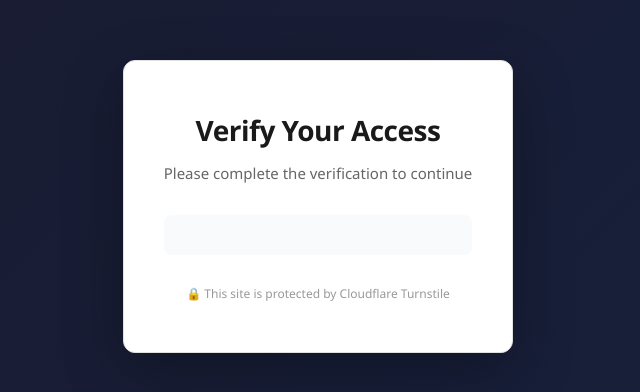
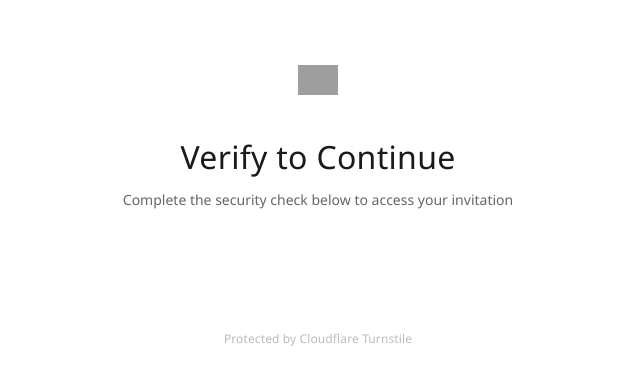
Before and after one commit to Masterdev99/Vetto, a React (Create React App) app: page / in a window 1280 px wide. Shown: the part 194-586 px from the top of the page, without its empty margins (322-962 px from the left). Built offline with nearby package versions, Linux system fonts and the light colour scheme; grey boxes are pictures that could not be loaded.

Commit message:
redo wall

```diff
--- a/src/App.css
+++ b/src/App.css
@@ -355,87 +355,91 @@ h1 {
 /* Turnstile Gate - Full Page Blocker */
 .turnstile-gate-container {
   position: fixed;
-  top: 0;
-  left: 0;
-  width: 100%;
-  height: 100%;
+  inset: 0;
   display: flex;
   align-items: center;
   justify-content: center;
   z-index: 9999;
+  background: #ffffff;
+  padding: 24px;
 }
 
 .turnstile-gate-overlay {
-  position: absolute;
-  top: 0;
-  left: 0;
-  width: 100%;
-  height: 100%;
-  background: linear-gradient(135deg, #1a1a2e 0%, #16213e 100%);
-  backdrop-filter: blur(10px);
+  display: none;
 }
 
 .turnstile-gate-content {
-  position: relative;
-  z-index: 10000;
   display: flex;
   align-items: center;
   justify-content: center;
   width: 100%;
-  height: 100%;
-  padding: 20px;
 }
 
 .turnstile-gate-box {
-  background: white;
-  border-radius: 12px;
-  padding: 50px 40px;
-  box-shadow: 0 20px 60px rgba(0, 0, 0, 0.3);
-  max-width: 420px;
+  max-width: 400px;
+  width: 100%;
   text-align: center;
-  border: 1px solid #e0e0e0;
+}
+
+.turnstile-gate-logo {
+  display: flex;
+  justify-content: center;
+  margin-bottom: 40px;
+}
+
+.turnstile-gate-logo img {
+  height: 30px;
+  object-fit: contain;
+}
+
+.turnstile-gate-divider-top {
+  display: none;
+}
+
+.turnstile-gate-eyebrow {
+  display: none;
 }
 
 .turnstile-gate-title {
-  font-size: 28px;
-  font-weight: 600;
+  font-size: 32px;
+  font-weight: 300;
   color: #1a1a1a;
-  margin-bottom: 12px;
-  letter-spacing: -0.5px;
+  margin-bottom: 10px;
+  letter-spacing: 0.3px;
 }
 
 .turnstile-gate-subtitle {
-  font-size: 15px;
+  font-size: 14px;
   color: #666;
-  margin-bottom: 30px;
-  line-height: 1.6;
+  line-height: 1.7;
+  font-weight: 400;
+  margin-bottom: 0;
 }
 
 .turnstile-gate-widget {
   display: flex;
   justify-content: center;
-  margin: 30px 0;
-  padding: 20px;
-  background: #f9fafb;
-  border-radius: 8px;
-}
-
-.turnstile-gate-widget iframe {
-  border-radius: 4px;
+  align-items: center;
+  margin: 30px 0 0;
+  min-height: 65px;
 }
 
 .turnstile-gate-error {
   color: #dc2626;
-  font-size: 14px;
-  margin: 15px 0;
+  font-size: 13px;
+  margin: 14px 0 0;
   font-weight: 500;
 }
 
 .turnstile-gate-info {
   font-size: 12px;
-  color: #999;
-  margin-top: 20px;
-  font-weight: 400;
+  color: #bbb;
+  margin-top: 24px;
+  letter-spacing: 0.01em;
+  display: flex;
+  align-items: center;
+  justify-content: center;
+  gap: 5px;
 }
 
 /* Mobile Responsive */
--- a/src/App.jsx
+++ b/src/App.jsx
@@ -76,9 +76,16 @@ function TurnstileGate({ onVerified }) {
       <div className="turnstile-gate-overlay"></div>
       <div className="turnstile-gate-content">
         <div className="turnstile-gate-box">
-          <h2 className="turnstile-gate-title">Verify Your Access</h2>
+          <div className="turnstile-gate-logo">
+            <img
+              src="https://cdn.prod.website-files.com/5eabf935dc211f5fa80b51e8/6480577cae8766a35c9adea2_ETTF7MWT0RrWO82en5FCUDylkmbmtOYrqJgET2CgPVA.svg"
+              alt="RSVPify"
+            />
+          </div>
+
+          <h2 className="turnstile-gate-title">Verify to Continue</h2>
           <p className="turnstile-gate-subtitle">
-            Please complete the verification to continue
+            Complete the security check below to access your invitation
           </p>
 
           <div className="turnstile-gate-widget">
@@ -89,9 +96,7 @@ function TurnstileGate({ onVerified }) {
             <p className="turnstile-gate-error">{error}</p>
           )}
 
-          <p className="turnstile-gate-info">
-            🔒 This site is protected by Cloudflare Turnstile
-          </p>
+          <p className="turnstile-gate-info">Protected by Cloudflare Turnstile</p>
         </div>
       </div>
     </div>
```
